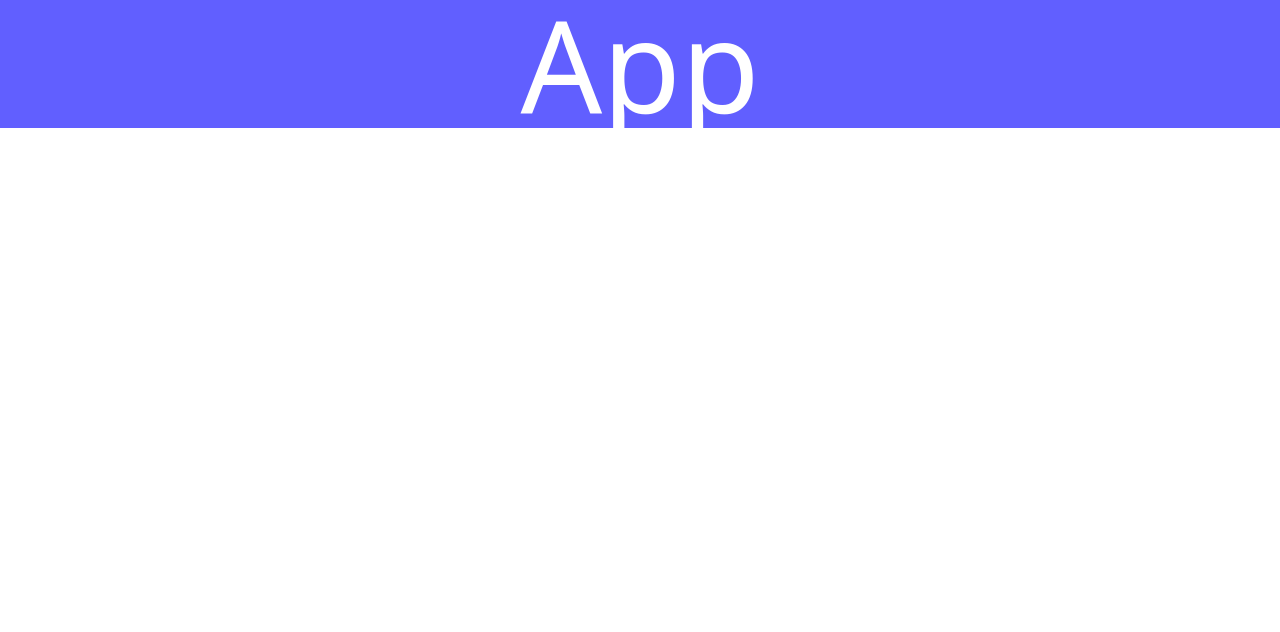
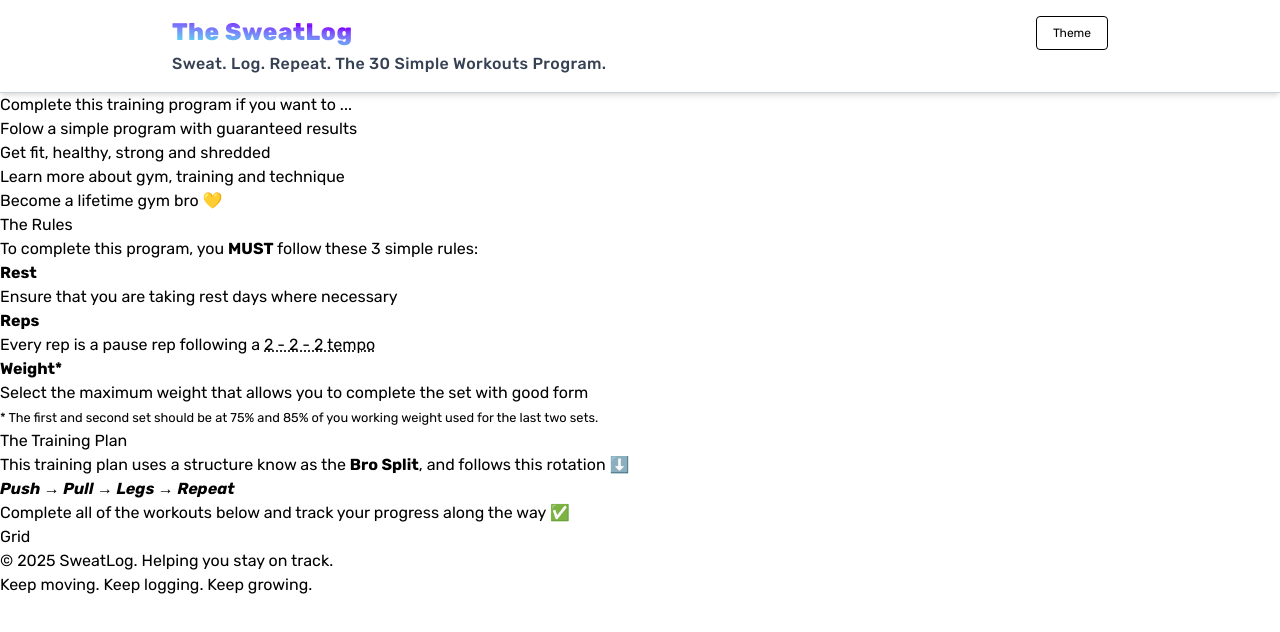
Before and after one commit to the-ajay-panigrahi/sweatlog, a React (Vite) app: page / in a window 1280 px wide. Shown: the top 632 px of the page. Built offline with nearby package versions, Linux system fonts and the light colour scheme.

Commit message:
feat: add header section

```diff
--- a/src/App.jsx
+++ b/src/App.jsx
@@ -1,8 +1,16 @@
 import React from "react";
+import Layout from "./components/Layout";
+import Grid from "./components/Grid";
+import Hero from "./components/Hero";
 
 const App = () => {
   return (
-    <div className="text-center text-9xl bg-indigo-500 text-white">App</div>
+    <Layout>
+      <main>
+        <Hero />
+        <Grid />
+      </main>
+    </Layout>
   );
 };
 
--- /dev/null
+++ b/src/components/Footer.jsx
@@ -0,0 +1,14 @@
+import React from "react";
+
+const Footer = () => {
+  return (
+    <footer>
+      <p>
+        &copy; {new Date().getFullYear()} SweatLog. Helping you stay on track.
+      </p>
+      <p>Keep moving. Keep logging. Keep growing.</p>
+    </footer>
+  );
+};
+
+export default Footer;
--- /dev/null
+++ b/src/components/Grid.jsx
@@ -0,0 +1,9 @@
+import React from 'react'
+
+const Grid = () => {
+  return (
+    <div>Grid</div>
+  )
+}
+
+export default Grid
--- /dev/null
+++ b/src/components/Header.jsx
@@ -0,0 +1,23 @@
+import React from "react";
+
+const Header = () => {
+  return (
+    <header className="border-b border-slate-300 shadow-md">
+      <div className="max-w-[1000px] mx-auto flex justify-between items-center py-4 px-4 sm:px-6 lg:px-8">
+        <div className="sm:space-y-1">
+          <h1 className="text-xl sm:text-2xl font-extrabold tracking-wide bg-gradient-to-tr from-[#00FFE0] via-[#7F00FF] to-[#FF4D4D] bg-clip-text text-transparent">
+            The SweatLog
+          </h1>
+          <p className="text-sm sm:text-base font-medium tracking-wide text-gray-700 hidden sm:block">
+            Sweat. Log. Repeat. The 30 Simple Workouts Program.
+          </p>
+        </div>
+        <button className="px-4 py-2 text-xs border rounded hover:bg-gray-100 transition sm:self-start">
+          Theme
+        </button>
+      </div>
+    </header>
+  );
+};
+
+export default Header;
--- /dev/null
+++ b/src/components/Hero.jsx
@@ -0,0 +1,67 @@
+import React from "react";
+
+const Hero = () => {
+  return (
+    <>
+      <h5>Complete this training program if you want to ...</h5>
+      <ol>
+        <li>Folow a simple program with guaranteed results</li>
+        <li>Get fit, healthy, strong and shredded</li>
+        <li>Learn more about gym, training and technique</li>
+        <li>Become a lifetime gym bro 💛</li>
+      </ol>
+      <h3>The Rules</h3>
+      <p>
+        To complete this program, you <b>MUST</b> follow these 3 simple rules:
+      </p>
+      <ul>
+        <li>
+          <p>
+            <b>Rest</b>
+          </p>
+          <p>Ensure that you are taking rest days where necessary</p>
+        </li>
+        <li>
+          <p>
+            <b>Reps</b>
+          </p>
+          <p>
+            Every rep is a pause rep following a{" "}
+            <abbr title="2 seconds down - 2 seconds pause - 2 seconds up">
+              2 - 2 - 2 tempo
+            </abbr>
+          </p>
+        </li>
+        <li>
+          <p>
+            <b>Weight*</b>
+          </p>
+          <p>
+            Select the maximum weight that allows you to complete the set with
+            good form
+          </p>
+        </li>
+      </ul>
+      <small>
+        * The first and second set should be at 75% and 85% of you working
+        weight used for the last two sets.
+      </small>
+      <h3>The Training Plan</h3>
+      <p>
+        This training plan uses a structure know as the <b>Bro Split</b>, and
+        follows this rotation ⬇️
+      </p>
+      <p>
+        <b>
+          <i>Push &rarr; Pull &rarr; Legs &rarr; Repeat</i>
+        </b>
+      </p>
+      <p>
+        Complete all of the workouts below and track your progress along the way
+        ✅
+      </p>
+    </>
+  );
+};
+
+export default Hero;
--- /dev/null
+++ b/src/components/Layout.jsx
@@ -0,0 +1,15 @@
+import React from "react";
+import Header from "./Header";
+import Footer from "./Footer";
+
+const Layout = ({ children }) => {
+  return (
+    <>
+      <Header />
+      {children}
+      <Footer />
+    </>
+  );
+};
+
+export default Layout;
--- /dev/null
+++ b/src/components/Modal.jsx
@@ -0,0 +1,9 @@
+import React from 'react'
+
+const Modal = () => {
+  return (
+    <div>Modal</div>
+  )
+}
+
+export default Modal
--- /dev/null
+++ b/src/components/WorkoutCard.jsx
@@ -0,0 +1,9 @@
+import React from 'react'
+
+const WorkoutCard = () => {
+  return (
+    <div>WorkoutCard</div>
+  )
+}
+
+export default WorkoutCard
--- a/src/index.css
+++ b/src/index.css
@@ -1 +1,7 @@
+@import url('https://fonts.googleapis.com/css2?family=Rubik:ital,wght@0,300..900;1,300..900&display=swap');
+
 @import "tailwindcss";
+
+body {
+  font-family: "Rubik", sans-serif;
+}
```
